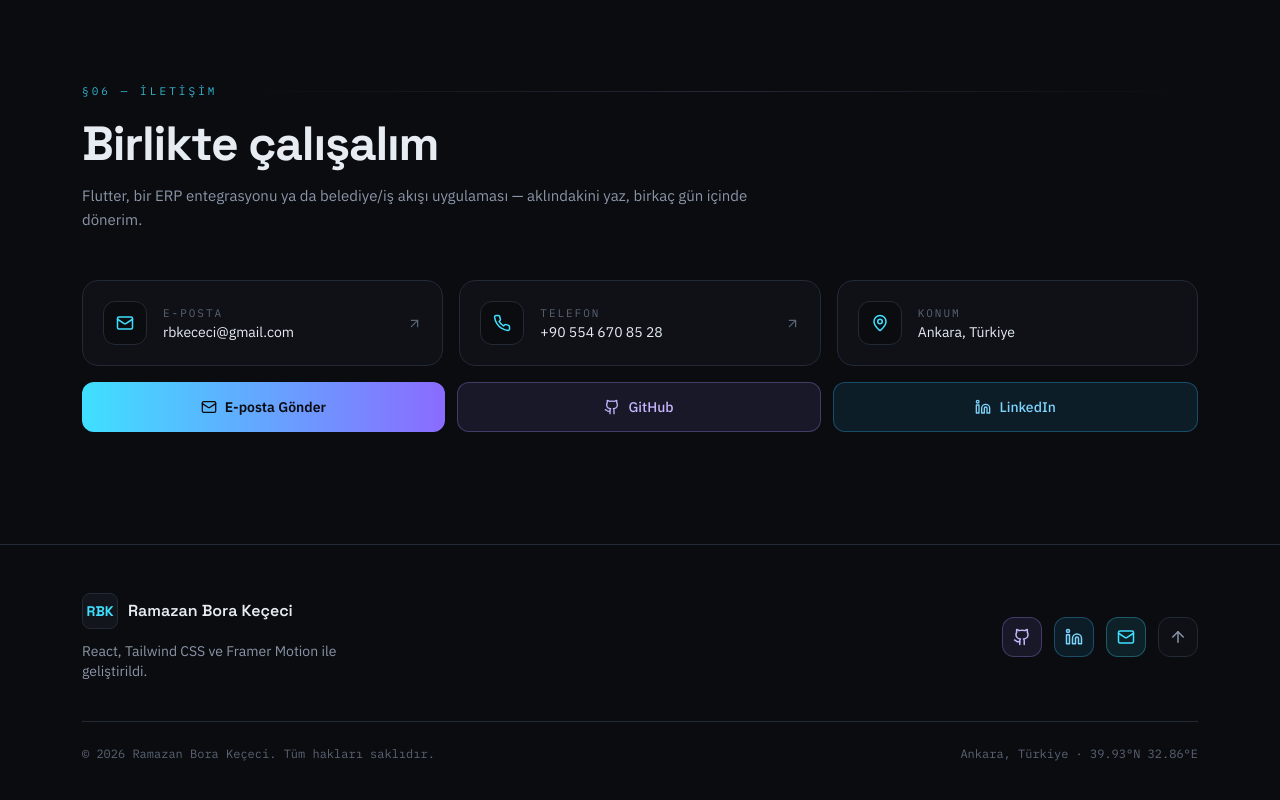
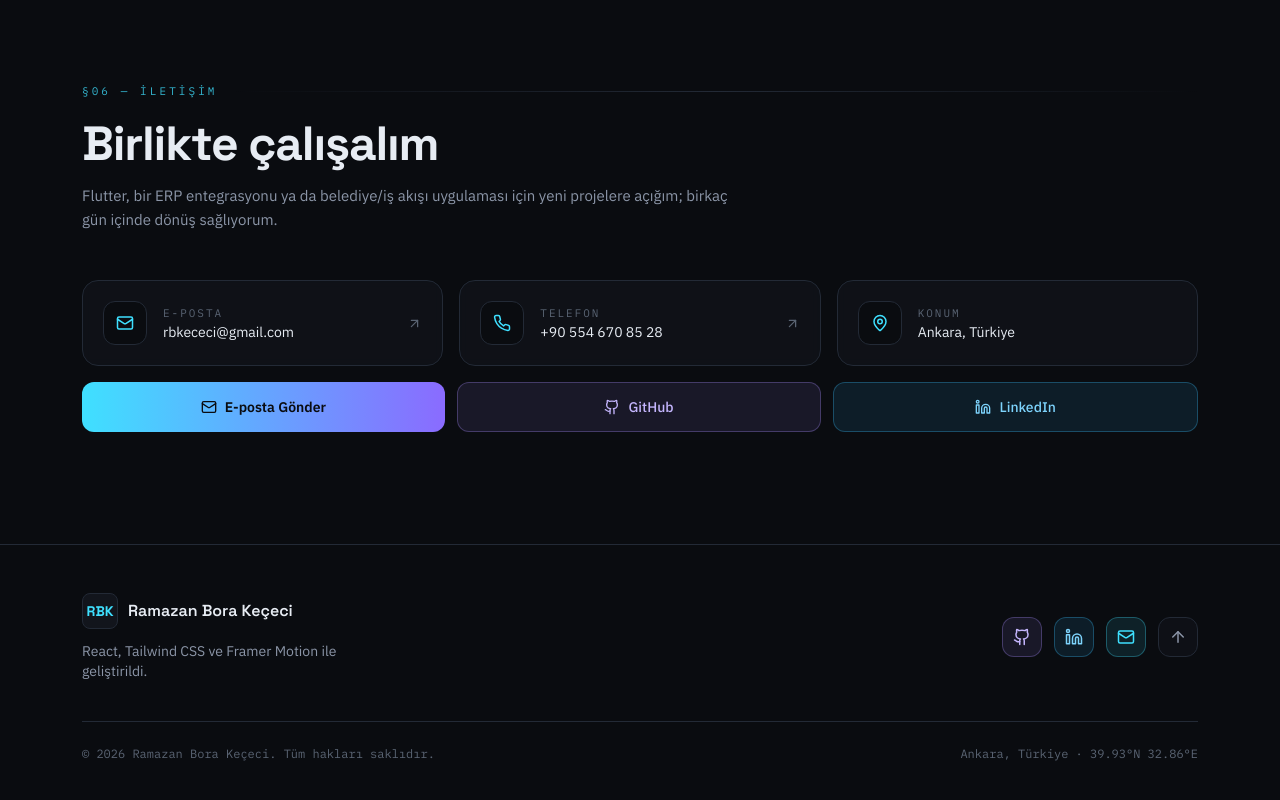
Before and after one commit to kececibora/portfolio, a React (Vite) app: page / in a window 1280 px wide. Shown: the part 6070-6870 px from the top of the page. Built offline with nearby package versions, Linux system fonts and the light colour scheme.

Commit message:
i18n: update contact lead text for clarity and engagement in TR and EN

```diff
--- a/src/i18n/content.js
+++ b/src/i18n/content.js
@@ -225,7 +225,7 @@ export const content = {
     contact: {
       eyebrow: 'İletişim',
       title: 'Birlikte çalışalım',
-      lead: 'Flutter, bir ERP entegrasyonu ya da belediye/iş akışı uygulaması — aklındakini yaz, birkaç gün içinde dönerim.',
+      lead: 'Flutter, bir ERP entegrasyonu ya da belediye/iş akışı uygulaması için yeni projelere açığım; birkaç gün içinde dönüş sağlıyorum.',
       labels: { email: 'E-posta', phone: 'Telefon', location: 'Konum' },
       location: 'Ankara, Türkiye',
       cta: 'E-posta Gönder',
@@ -471,7 +471,7 @@ export const content = {
     contact: {
       eyebrow: 'Contact',
       title: 'Let’s work together',
-      lead: 'Flutter, an ERP integration, or a municipal/business workflow app — tell me what you have in mind and I’ll get back within a few days.',
+      lead: 'I’m open to new projects involving Flutter, ERP integrations, or municipal/business workflow apps, and get back within a few days.',
       labels: { email: 'Email', phone: 'Phone', location: 'Location' },
       location: 'Ankara, Türkiye',
       cta: 'Send an Email',
```
